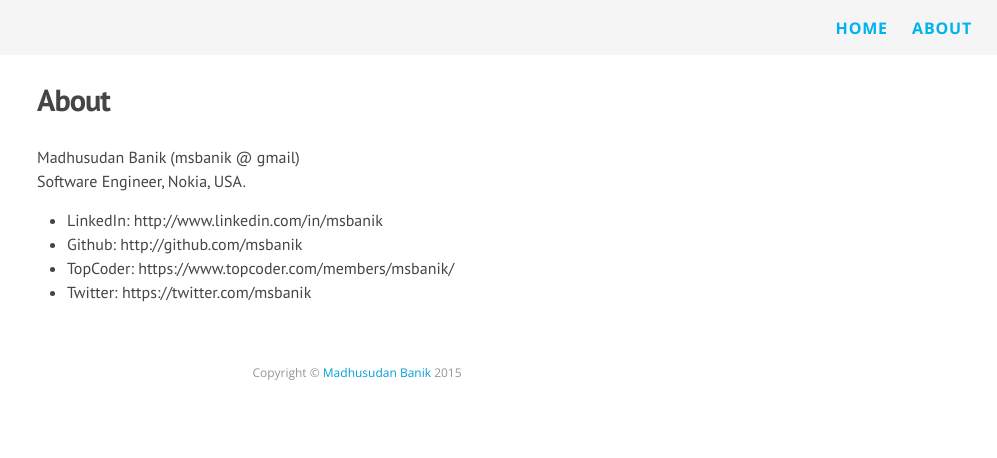
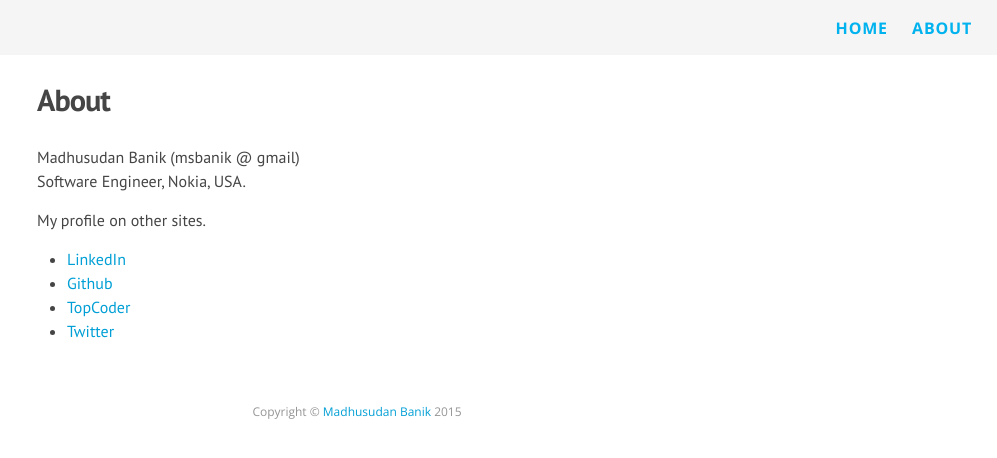
Before and after one commit to msbanik/msbanik.github.io, a Jekyll site: the page built from about.md, in a window 1280 px wide. Shown: the top 458 px of the page, without its empty margins (283-1280 px from the left). Built offline with Jekyll 4.4.1, drawn with Linux system fonts in a browser that asks for light colours; nearby versions of some CDN libraries.

Commit message:
update some formatting

```diff
--- a/about.md
+++ b/about.md
@@ -7,7 +7,8 @@ permalink: /about/
 Madhusudan Banik (msbanik @ gmail)
 Software Engineer, Nokia, USA.
 
-* LinkedIn: http://www.linkedin.com/in/msbanik
-* Github: http://github.com/msbanik
-* TopCoder: https://www.topcoder.com/members/msbanik/
-* Twitter: https://twitter.com/msbanik
+My profile on other sites.
+* [LinkedIn](http://www.linkedin.com/in/msbanik)
+* [Github](http://github.com/msbanik)
+* [TopCoder](https://www.topcoder.com/members/msbanik/)
+* [Twitter](https://twitter.com/msbanik)
```
Also changed, not shown: _posts/2015-07-07-management.md (+13 -1 lines), _posts/2015-07-07-python.md (+2 -0 lines), _posts/2015-07-07-welcome-to-git.markdown (+22 -1 lines), 5 other files.
